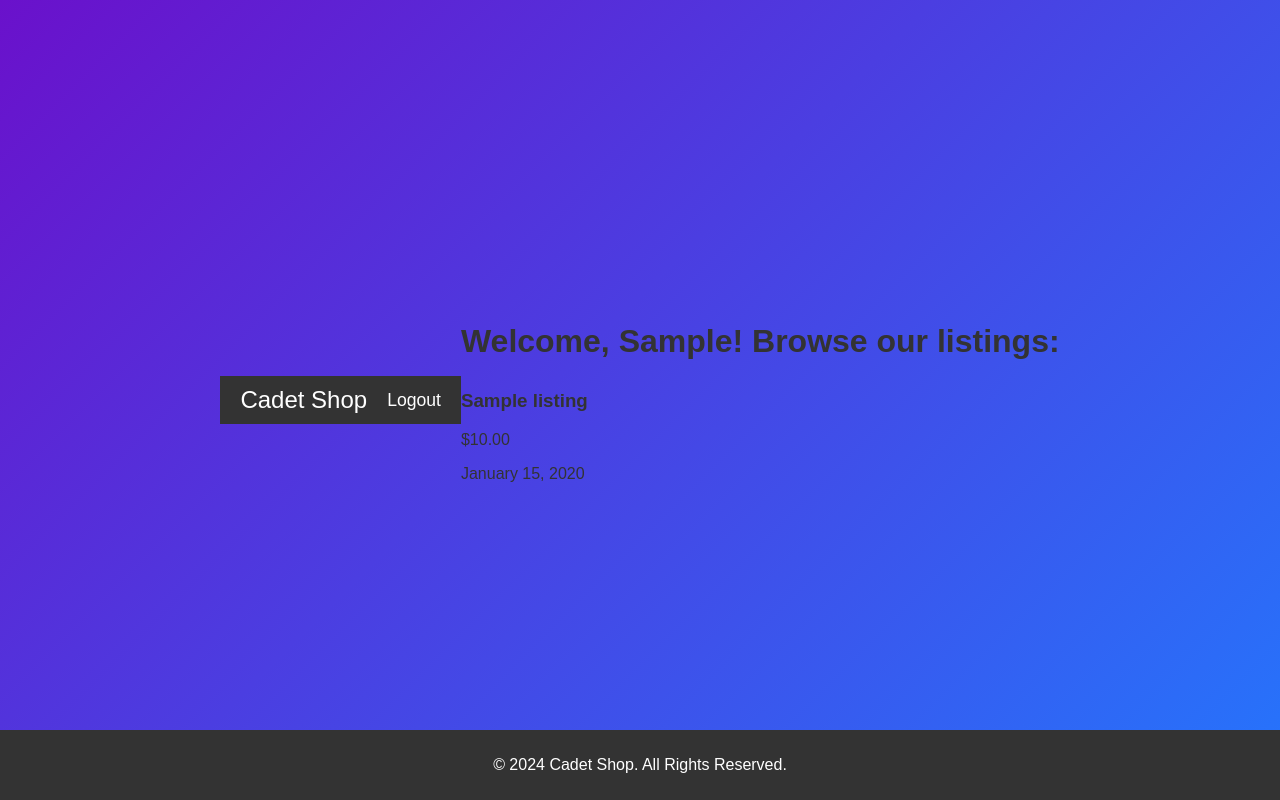
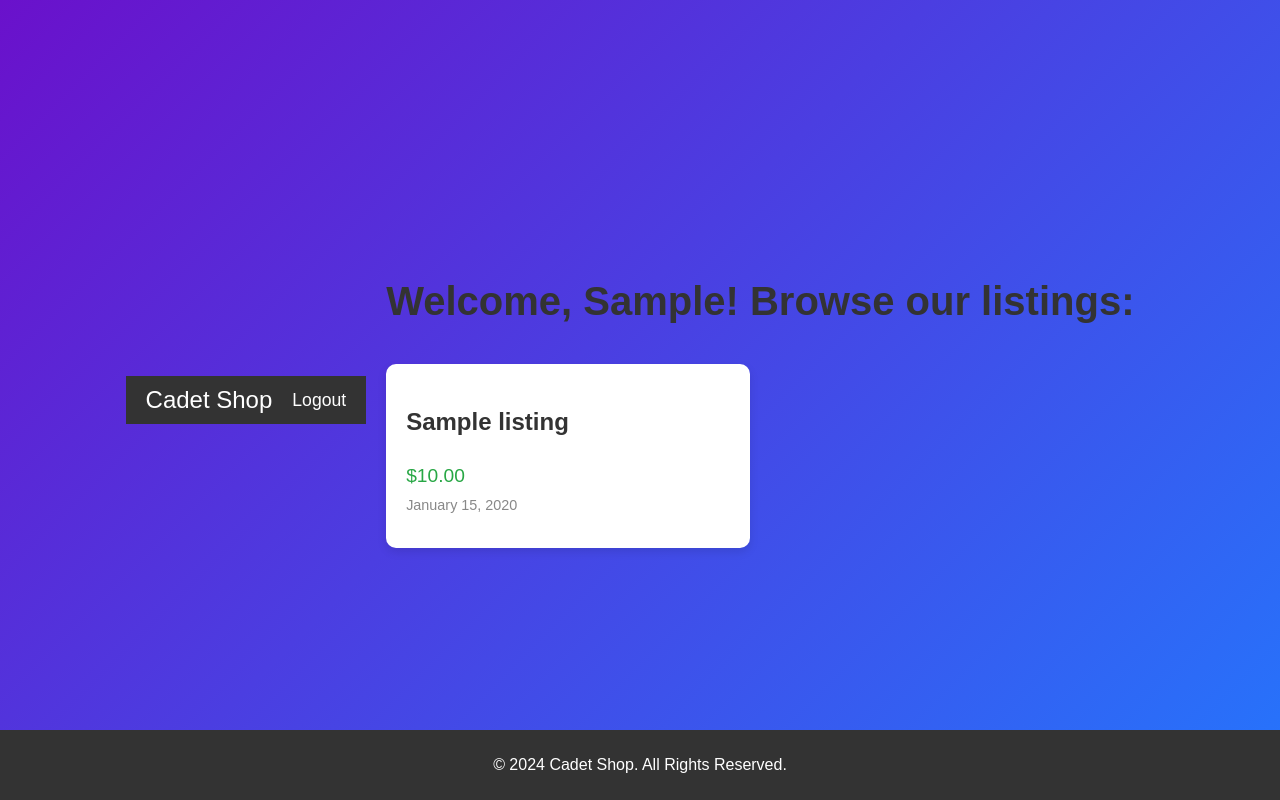
Before and after one commit to benfletccher/CS393-IPR2, a Django app: page /customer_landing in a window 1280 px wide. Run offline with Django 5.2, Linux system fonts and the light colour scheme; a user stored in the database is signed in; tables that the repository leaves empty hold one stand-in row (values such as "Sample post").

Commit message:
more stuff

```diff
--- a/shop_app/static/shop_app/listing.css
+++ b/shop_app/static/shop_app/listing.css
@@ -1,57 +1,80 @@
-/* General Styles */
-body {
-  font-family: Arial, sans-serif;
-  margin: 0;
-  padding: 0;
-  background-color: #f9f9f9;
+/* General Styles for the Page */
+.container {
+  max-width: 1200px;
+  margin: 0 auto;
+  padding: 20px;
 }
 
-/* Dashboard Container */
-.dashboard-container {
-  width: 80%;
-  margin: 20px auto;
-  padding: 20px;
-  background-color: #fff;
-  border-radius: 8px;
-  box-shadow: 0 4px 8px rgba(0, 0, 0, 0.1);
+h1 {
+  text-align: center;
+  font-size: 2.5em;
+  margin-bottom: 40px;
 }
 
-/* Product List */
-.product-list {
+/* Card Container */
+.card-container {
   display: grid;
-  grid-template-columns: repeat(3, 1fr);
+  grid-template-columns: repeat(auto-fill, minmax(250px, 1fr));
   gap: 20px;
   margin-top: 20px;
 }
 
-/* Product Card */
-.product-card {
+/* Card Style */
+.card {
   background-color: #fff;
-  padding: 15px;
-  border: 1px solid #ddd;
-  border-radius: 8px;
-  box-shadow: 0 2px 4px rgba(0, 0, 0, 0.1);
+  border-radius: 10px;
+  box-shadow: 0 4px 10px rgba(0, 0, 0, 0.1);
+  overflow: hidden;
+  transition: transform 0.3s ease-in-out;
+  cursor: pointer;
+  display: flex;
+  flex-direction: column;
+  justify-content: space-between;
 }
 
-.product-card h3 {
+/* Card Hover Effect */
+.card:hover {
+  transform: translateY(-10px);
+}
+
+/* Card Image (Optional: If you have product images, this is for them) */
+.card-img {
+  width: 100%;
+  height: 200px;
+  object-fit: cover;
+}
+
+/* Card Body */
+.card-body {
+  padding: 20px;
+  display: flex;
+  flex-direction: column;
+}
+
+/* Card Title */
+.card-title {
   font-size: 1.5em;
+  font-weight: bold;
   margin-bottom: 10px;
 }
 
-.product-card p {
-  margin: 5px 0;
+/* Card Price */
+.card-price {
+  color: #28a745;
+  font-size: 1.2em;
+  margin-bottom: 10px;
 }
 
-.view-button {
-  display: inline-block;
-  padding: 10px;
-  background-color: #007BFF;
-  color: #fff;
-  text-decoration: none;
-  border-radius: 5px;
-  margin-top: 10px;
+/* Card Date */
+.card-date {
+  color: #888;
+  font-size: 0.9em;
+  margin-top: auto;
 }
 
-.view-button:hover {
-  background-color: #0056b3;
+/* Responsive Design */
+@media (max-width: 768px) {
+  .card-container {
+      grid-template-columns: repeat(auto-fill, minmax(200px, 1fr));
+  }
 }
--- a/shop_app/templates/shop_app/customer_landing.html
+++ b/shop_app/templates/shop_app/customer_landing.html
@@ -1,12 +1,12 @@
 {% extends "shop_app/base_generic.html" %}
 {% load static%}
 
-
+{% block content %}
 <head>
   <link rel="stylesheet" href="{% static 'shop_app/listing.css' %}">
 </head>
 
-{% block content %}
+
   <div class="container">
     <h1>Welcome, {{ customer_name }}! Browse our listings:</h1>
 
```
